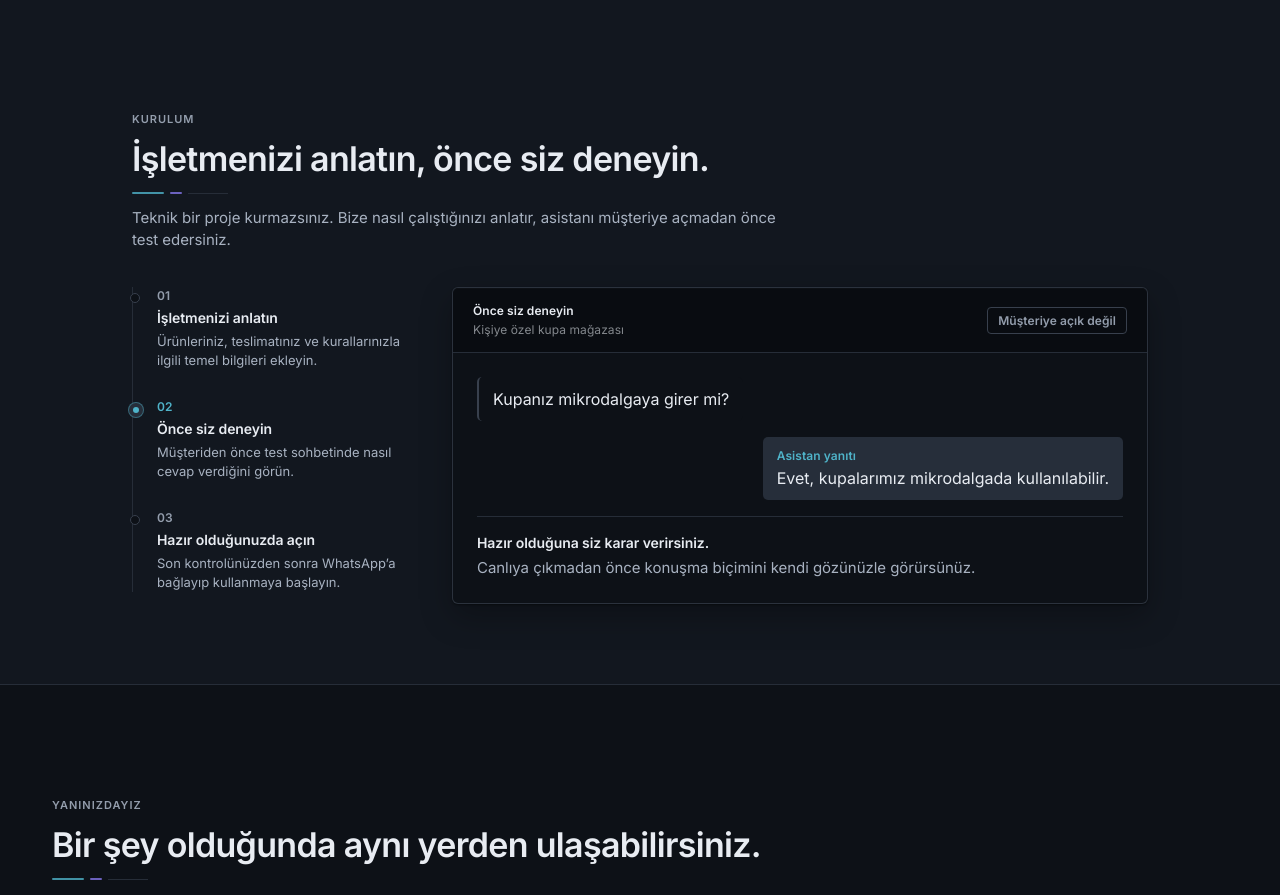
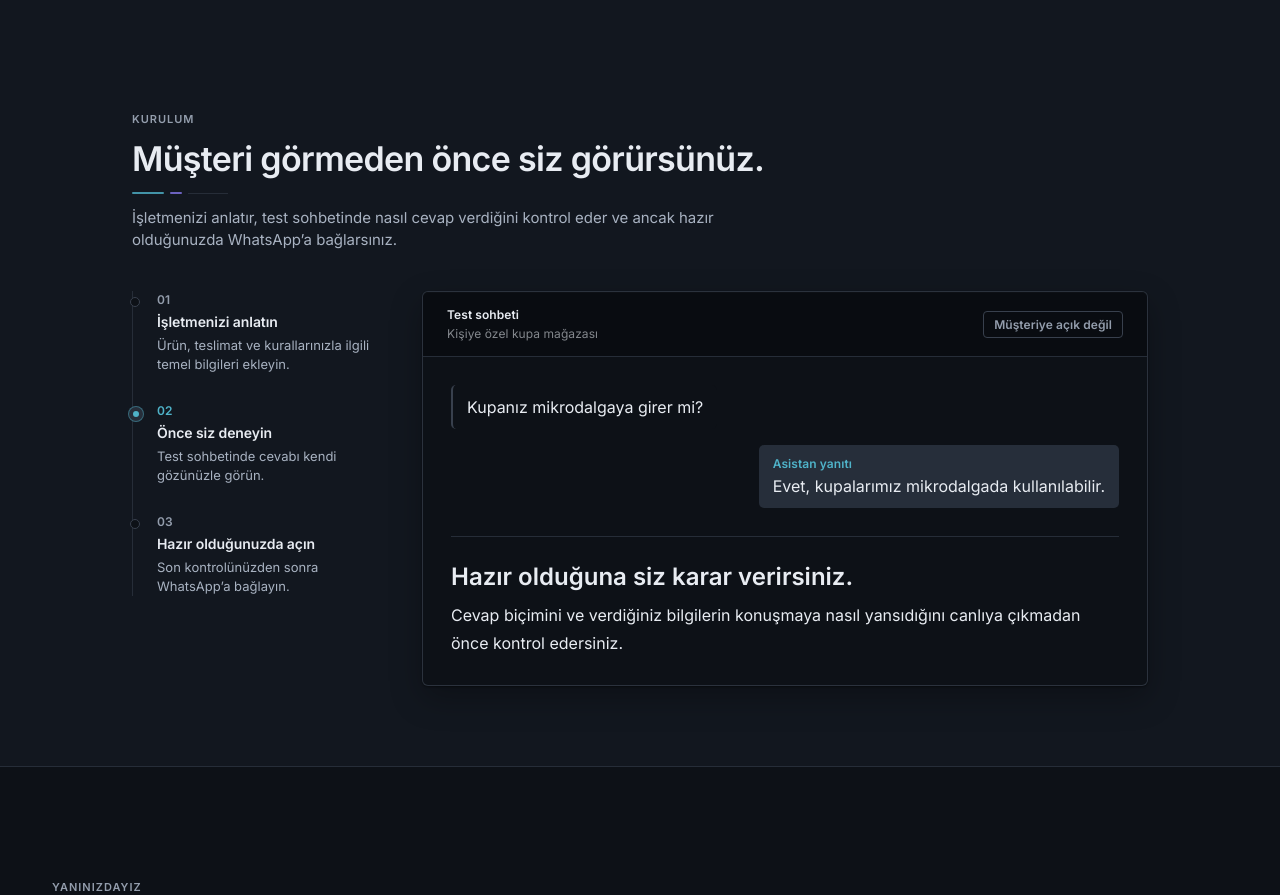
Before and after one commit to keremm44/whatsapp-assistant, a Next.js app in the folder frontend/: page / in a window 1280 px wide. Shown: the part 4540-5435 px from the top of the page. Built offline with nearby package versions, Linux system fonts and the light colour scheme; no server answers.

Commit message:
frontend: make onboarding test the primary proof

```diff
--- a/frontend/src/components/marketing/onboarding-section.tsx
+++ b/frontend/src/components/marketing/onboarding-section.tsx
@@ -13,15 +13,17 @@ export function OnboardingSection() {
     >
       <MarketingSectionHeading
         eyebrow="Kurulum"
-        title="İşletmenizi anlatın, önce siz deneyin."
-        description="Teknik bir proje kurmazsınız. Bize nasıl çalıştığınızı anlatır, asistanı müşteriye açmadan önce test edersiniz."
+        title="Müşteri görmeden önce siz görürsünüz."
+        description="İşletmenizi anlatır, test sohbetinde nasıl cevap verdiğini kontrol eder ve ancak hazır olduğunuzda WhatsApp’a bağlarsınız."
       />
 
-      <div className="mt-9 grid gap-8 lg:grid-cols-[280px_minmax(0,1fr)] lg:items-start lg:gap-10">
-        <SetupRail />
-        <MarketingReveal>
+      <div className="mt-10 grid gap-8 lg:grid-cols-[250px_minmax(0,1fr)] lg:items-start lg:gap-10">
+        <MarketingReveal className="lg:order-2">
           <TestConversation />
         </MarketingReveal>
+        <div className="lg:order-1">
+          <SetupRail />
+        </div>
       </div>
     </section>
   );
@@ -29,9 +31,9 @@ export function OnboardingSection() {
 
 function SetupRail() {
   const steps = [
-    ["İşletmenizi anlatın", "Ürünleriniz, teslimatınız ve kurallarınızla ilgili temel bilgileri ekleyin."],
-    ["Önce siz deneyin", "Müşteriden önce test sohbetinde nasıl cevap verdiğini görün."],
-    ["Hazır olduğunuzda açın", "Son kontrolünüzden sonra WhatsApp’a bağlayıp kullanmaya başlayın."],
+    ["İşletmenizi anlatın", "Ürün, teslimat ve kurallarınızla ilgili temel bilgileri ekleyin."],
+    ["Önce siz deneyin", "Test sohbetinde cevabı kendi gözünüzle görün."],
+    ["Hazır olduğunuzda açın", "Son kontrolünüzden sonra WhatsApp’a bağlayın."],
   ] as const;
 
   return (
@@ -50,7 +52,15 @@ function SetupRail() {
             >
               {isTest ? <span className="h-1.5 w-1.5 rounded-full bg-primary" /> : null}
             </span>
-            <p className={isTest ? "type-meta font-semibold text-primary" : "type-meta font-semibold text-muted-foreground"}>0{index + 1}</p>
+            <p
+              className={
+                isTest
+                  ? "type-meta font-semibold text-primary"
+                  : "type-meta font-semibold text-muted-foreground"
+              }
+            >
+              0{index + 1}
+            </p>
             <h3 className="mt-1 type-row-primary text-foreground">{title}</h3>
             <p className="mt-1 type-row-secondary text-muted">{body}</p>
           </li>
@@ -63,20 +73,31 @@ function SetupRail() {
 function TestConversation() {
   return (
     <div className="overflow-hidden rounded-sheet border border-boundary/70 bg-sunken shadow-surface">
-      <div className="flex flex-wrap items-center justify-between gap-3 border-b border-divider bg-chrome/50 px-4 py-3.5 sm:px-5">
+      <div className="flex flex-wrap items-center justify-between gap-3 border-b border-divider bg-chrome/50 px-4 py-3.5 sm:px-6">
         <div>
-          <p className="type-meta font-semibold text-chrome-foreground">Önce siz deneyin</p>
-          <p className="mt-0.5 type-meta text-chrome-foreground/55">{MARKETING_STORY.storeLabel}</p>
+          <p className="type-meta font-semibold text-chrome-foreground">Test sohbeti</p>
+          <p className="mt-0.5 type-meta text-chrome-foreground/55">
+            {MARKETING_STORY.storeLabel}
+          </p>
         </div>
-        <span className="rounded-control border border-boundary px-2.5 py-1 type-meta font-semibold text-muted-foreground">Müşteriye açık değil</span>
+        <span className="rounded-control border border-boundary px-2.5 py-1 type-meta font-semibold text-muted-foreground">
+          Müşteriye açık değil
+        </span>
       </div>
 
-      <div className="space-y-4 px-4 py-5 sm:px-6 sm:py-6">
-        <ChatBubble from="customer">{MARKETING_STORY.customerQuestion}</ChatBubble>
-        <ChatBubble from="assistant">{MARKETING_STORY.assistantAnswer}</ChatBubble>
-        <div className="border-t border-divider pt-4">
-          <p className="type-row-primary text-foreground">Hazır olduğuna siz karar verirsiniz.</p>
-          <p className="mt-1 type-body text-muted">Canlıya çıkmadan önce konuşma biçimini kendi gözünüzle görürsünüz.</p>
+      <div className="px-4 py-6 sm:px-7 sm:py-7">
+        <div className="space-y-4">
+          <ChatBubble from="customer">{MARKETING_STORY.customerQuestion}</ChatBubble>
+          <ChatBubble from="assistant">{MARKETING_STORY.assistantAnswer}</ChatBubble>
+        </div>
+
+        <div className="mt-7 border-t border-divider pt-6">
+          <p className="font-heading text-xl font-semibold text-foreground sm:text-2xl">
+            Hazır olduğuna siz karar verirsiniz.
+          </p>
+          <p className="mt-2 max-w-2xl text-base leading-7 text-foreground/76">
+            Cevap biçimini ve verdiğiniz bilgilerin konuşmaya nasıl yansıdığını canlıya çıkmadan önce kontrol edersiniz.
+          </p>
         </div>
       </div>
     </div>
```
